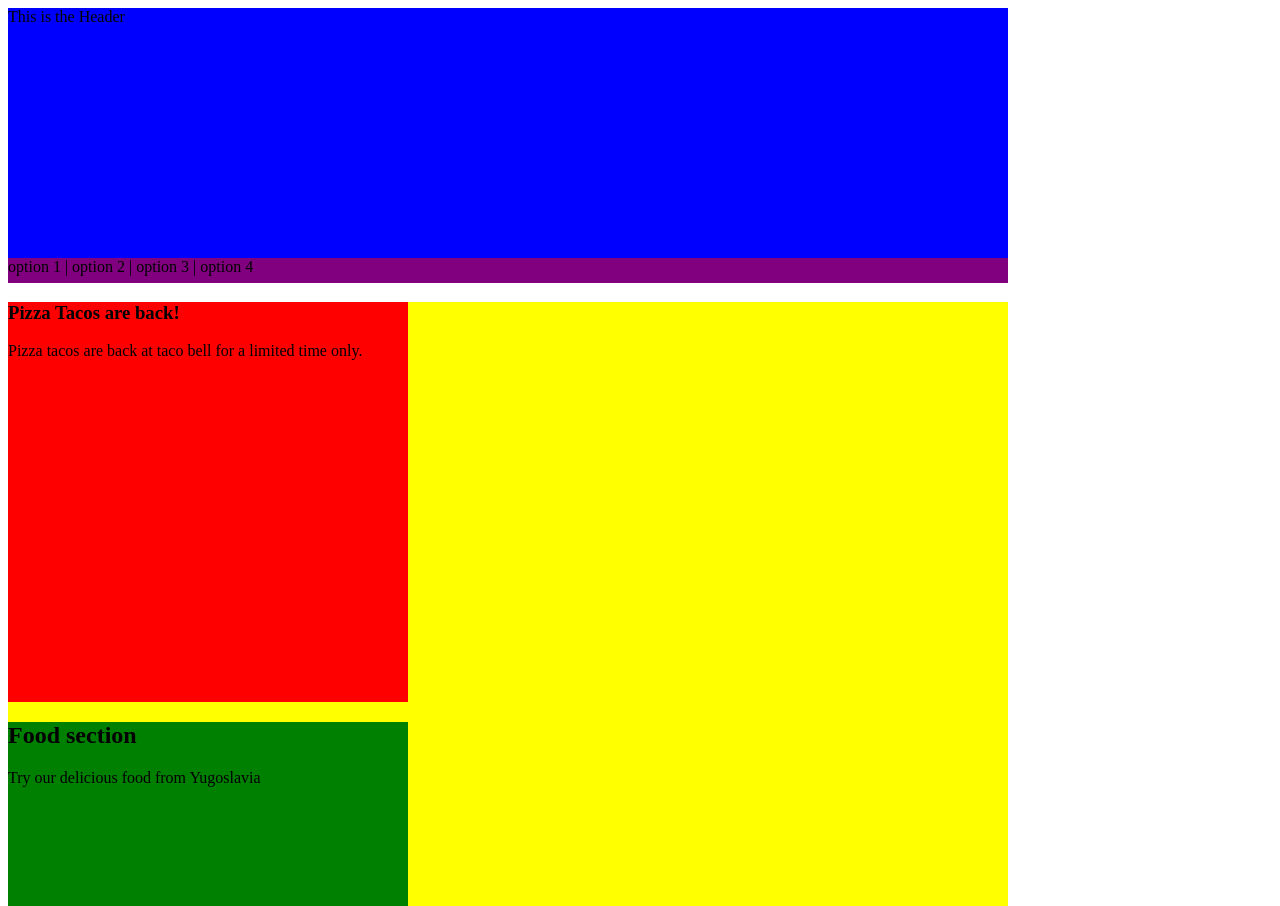
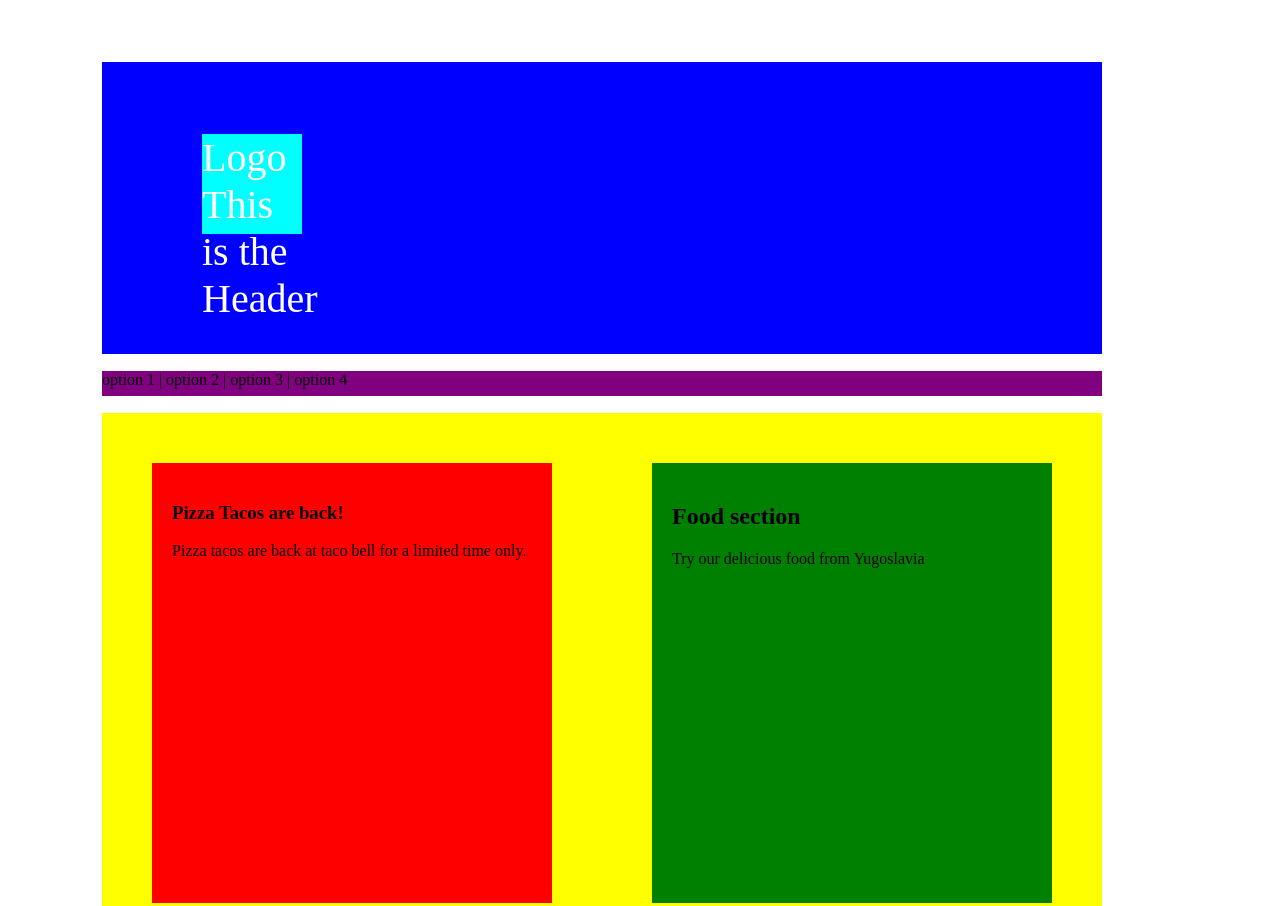
Before and after one commit to alveyworld/webdev, a plain HTML site: page positioning/positioning2.html in a window 1280 px wide. Shown: the top 906 px of the page. Drawn offline with Linux system fonts and the light colour scheme.

Commit message:
lots of confusing stuff

```diff
--- a/positioning/positioning2.html
+++ b/positioning/positioning2.html
@@ -6,36 +6,67 @@
 				width: 1000px;
 				height: 250px;
 				background: blue;
+				color: white;
+				font-size: 40px;
+				margin: 62px;
+				padding-top: 42px;
 			}
 			nav {
 				width: 1000px;
 				height: 25px;
 				background: purple;
+				margin: -45px 62px;
 			}
 			#content {
 				width: 1000px;
 				height: 700px;
 				background: yellow;
+				margin: 62px;
 			}
 			article {
-				width: 400px;
+				width: 360px;
 				height: 400px;
 				background: red;
+				float: left;
+				margin: 50px;
+				padding: 20px;
 			}
 			section {
-				width: 400px;
+				width: 360px;
 				height: 400px;
 				background: green;
+				float: right;
+				margin: 50px;
+				padding: 20px;
 			}
 			footer {
 				width: 1000px;
 				height: 351px;
 				background: silver;
+				margin: 62px;
+			}
+			#page {
+				width: 1200px;
+				margin: auto;
+			}
+			#logo {
+				position: relative;
+				top: 30px;
+				left: 100px;
+				width: 100px;
+				height: 100px;
+				background: cyan;
 			}
 		</style>
 	</head>
 	<body>
-		<header>This is the Header</header>
+
+		<div id="page">
+
+			<header>
+			<div id="logo">Logo</logo>
+			This is the Header
+			</header>
 			<nav>option 1 | option 2 | option 3 | option 4</nav>
 			<div id="content">
 				<article>
@@ -48,5 +79,6 @@
 				</section>
 			</div>
 			<footer>Copyright Alveyworld 2015 &copy;</footer>
+		</div>
 	</body>
 </html>
```
Lines whose indentation alone changed are shown as unchanged.
